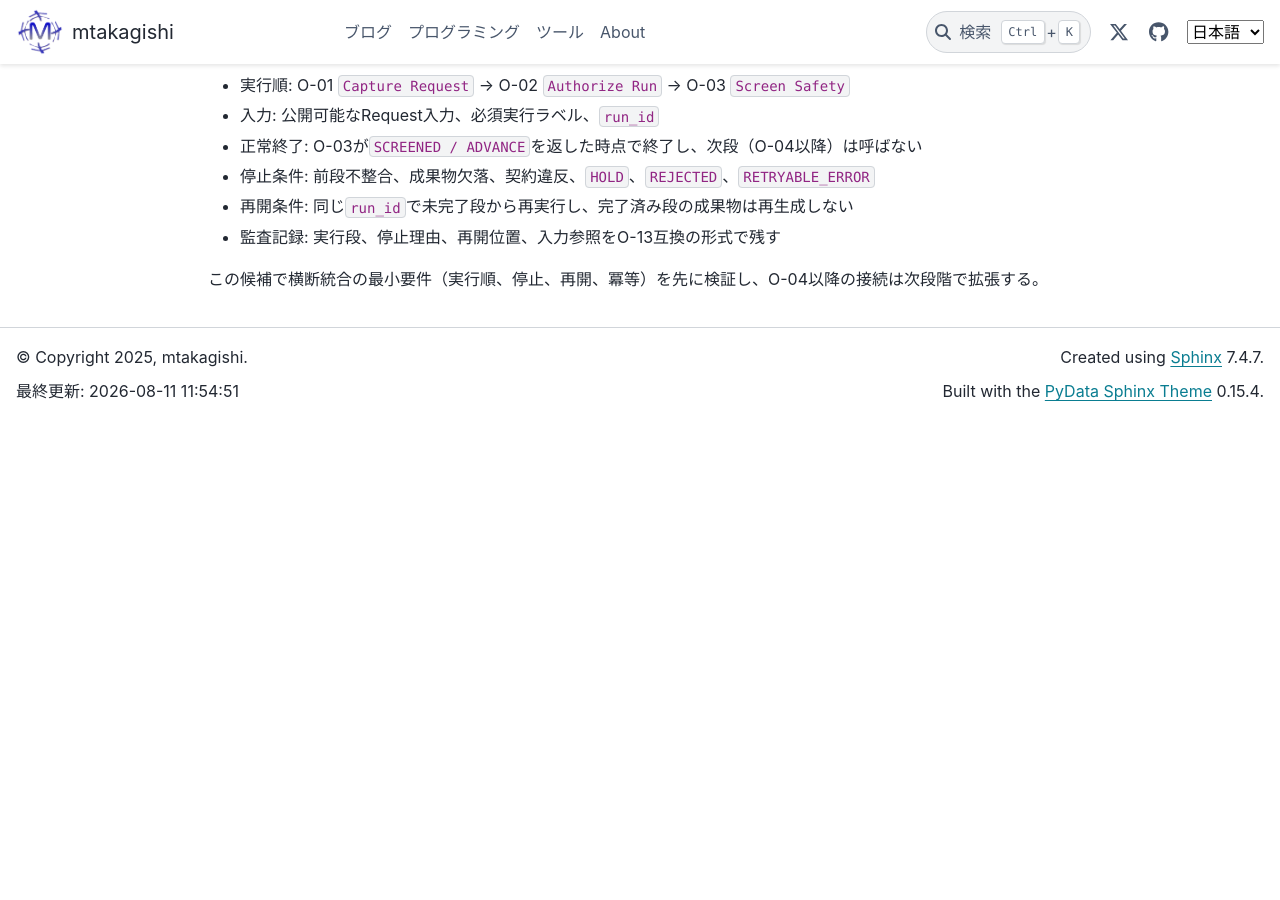
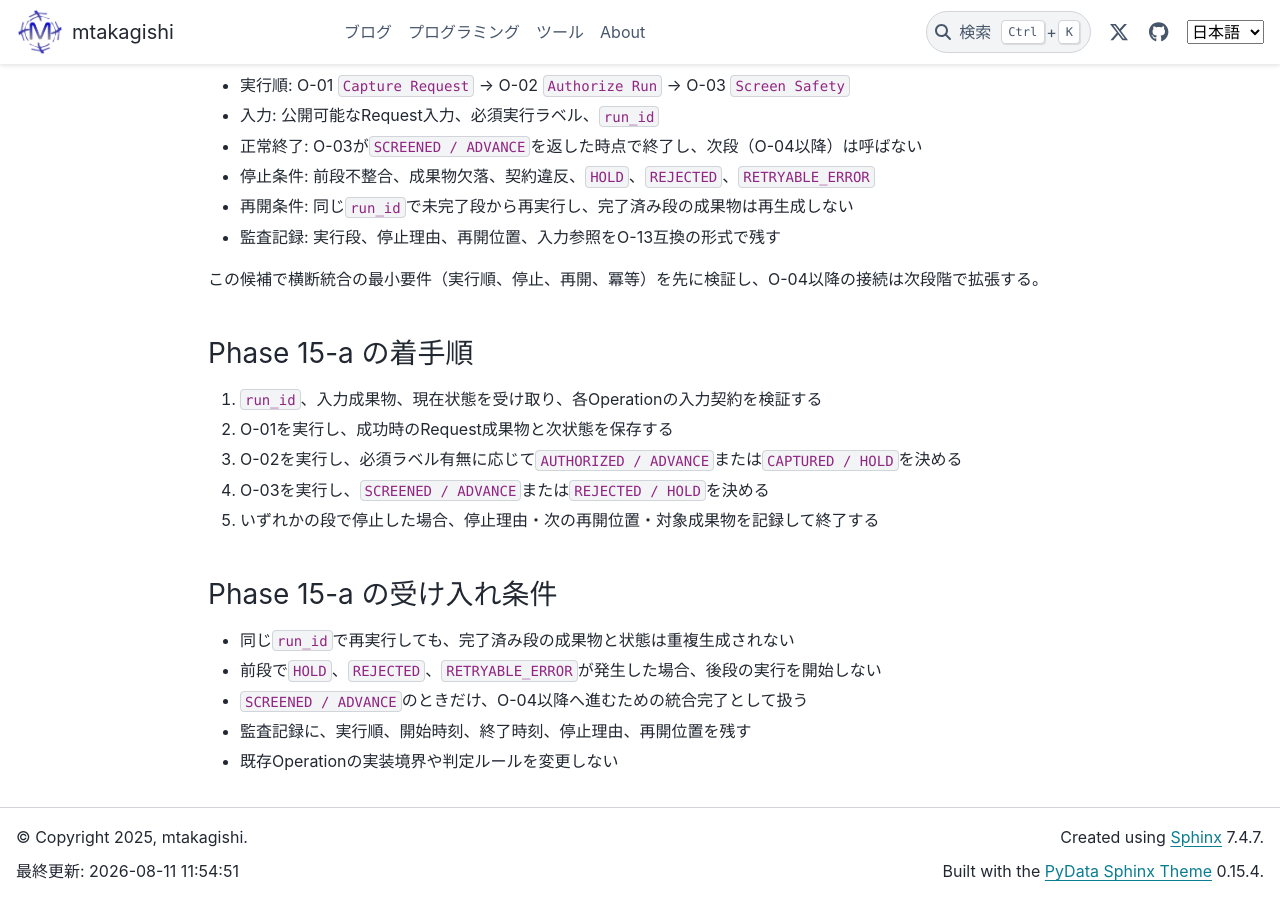
Before and after one commit to mtakagishi/note, a Sphinx documentation site: the page built from docs/agents/knowledge-harness/PIPELINE.md, in a window 1280 px wide and 900 px high, scrolled down 11449 px. Built offline with Sphinx 7.4.7 and the PyData theme 0.15.4, drawn with Linux system fonts in a browser that asks for light colours; before the commit the page ends 11870 px from its top, so only the background shows below that.

Commit message:
docs: define phase 15-a implementation steps

```diff
--- a/docs/agents/knowledge-harness/PIPELINE.md
+++ b/docs/agents/knowledge-harness/PIPELINE.md
@@ -348,3 +348,19 @@ Phase 1の完了時に、この候補を最初の一件として採用するか
 - 監査記録: 実行段、停止理由、再開位置、入力参照をO-13互換の形式で残す
 
 この候補で横断統合の最小要件（実行順、停止、再開、冪等）を先に検証し、O-04以降の接続は次段階で拡張する。
+
+### Phase 15-a の着手順
+
+1. `run_id`、入力成果物、現在状態を受け取り、各Operationの入力契約を検証する
+2. O-01を実行し、成功時のRequest成果物と次状態を保存する
+3. O-02を実行し、必須ラベル有無に応じて`AUTHORIZED / ADVANCE`または`CAPTURED / HOLD`を決める
+4. O-03を実行し、`SCREENED / ADVANCE`または`REJECTED / HOLD`を決める
+5. いずれかの段で停止した場合、停止理由・次の再開位置・対象成果物を記録して終了する
+
+### Phase 15-a の受け入れ条件
+
+- 同じ`run_id`で再実行しても、完了済み段の成果物と状態は重複生成されない
+- 前段で`HOLD`、`REJECTED`、`RETRYABLE_ERROR`が発生した場合、後段の実行を開始しない
+- `SCREENED / ADVANCE`のときだけ、O-04以降へ進むための統合完了として扱う
+- 監査記録に、実行順、開始時刻、終了時刻、停止理由、再開位置を残す
+- 既存Operationの実装境界や判定ルールを変更しない
```
Also changed, not shown: docs/agents/knowledge-harness/STATUS.md (+2 -2 lines).
